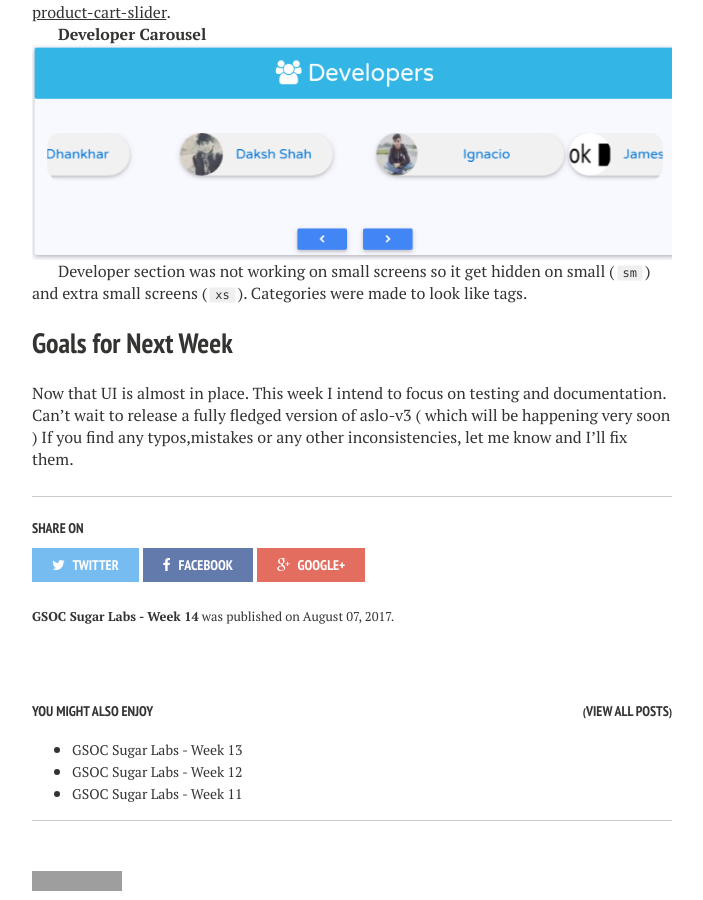
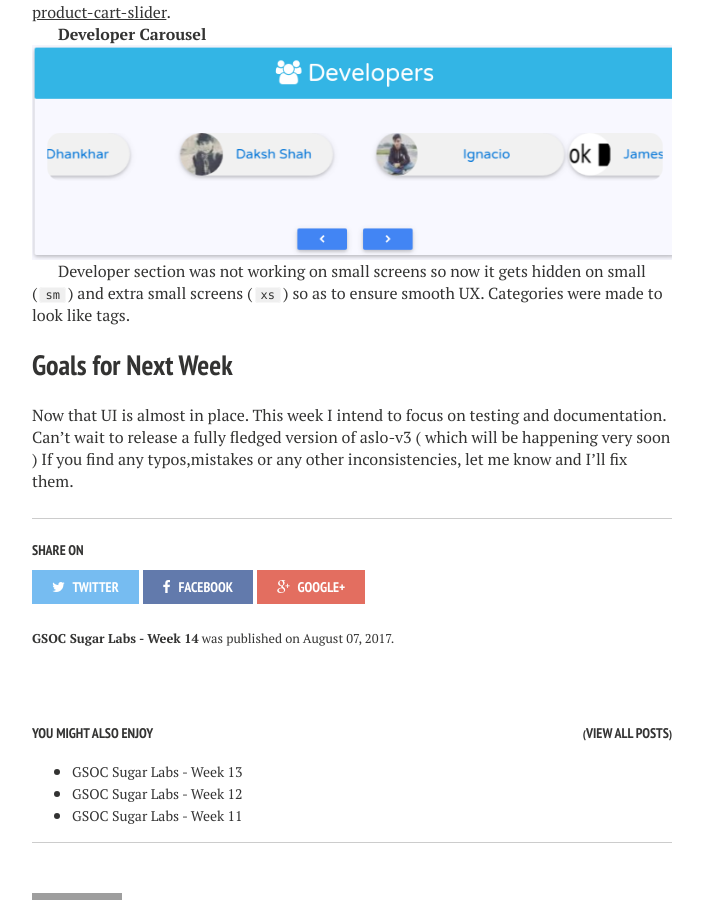
Before and after one commit to jatindhankhar/jatindhankhar.github.io, a Jekyll site: the page built from _posts/blog/2017-08-07-gsoc-sugar-labs-week-14.md, in a window 1280 px wide and 900 px high, scrolled down 4809 px. Shown: the whole window, without its empty margins (288-991 px from the left). Built offline with Jekyll 4.4.1, drawn with Linux system fonts in a browser that asks for light colours; nearby versions of some CDN libraries; emoji names are drawn with the system emoji font; comment, search, counter and statistics services are not loaded; grey boxes are pictures that could not be loaded.

Commit message:
Fix typo

```diff
--- a/_posts/blog/2017-08-07-gsoc-sugar-labs-week-14.md
+++ b/_posts/blog/2017-08-07-gsoc-sugar-labs-week-14.md
@@ -91,7 +91,7 @@ which was finally replaced by horizontal scroll list/carousel with pill as items
 **Developer Carousel**
 <img src="/images/gsoc-week-14/developer_carousel.png" alt="Developer Carousel">
 
-Developer section was not working on small screens so it get hidden on small (`sm`) and extra small screens (`xs`).
+Developer section was not working on small screens so now it gets hidden on small (`sm`) and extra small screens (`xs`) so as to ensure smooth UX.
 Categories were made to look like tags.
 
 ## Goals for Next Week
```
